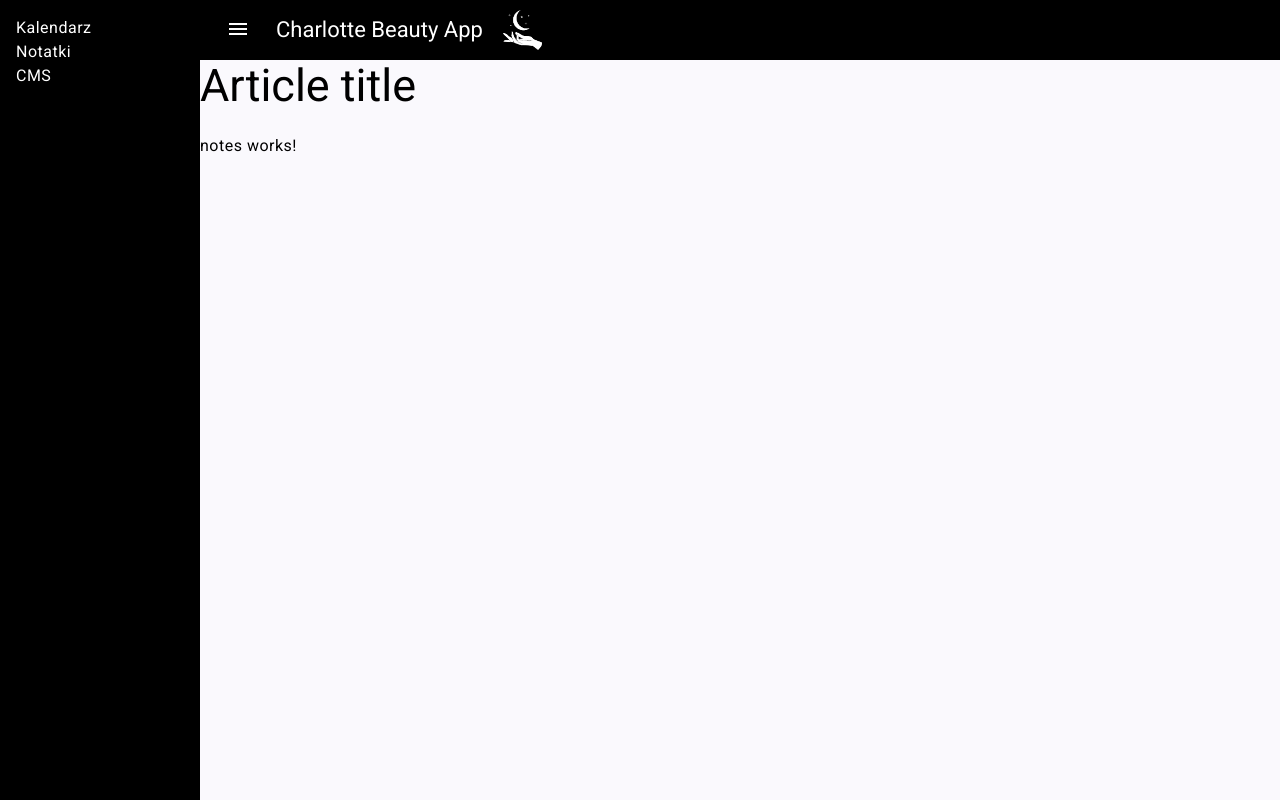
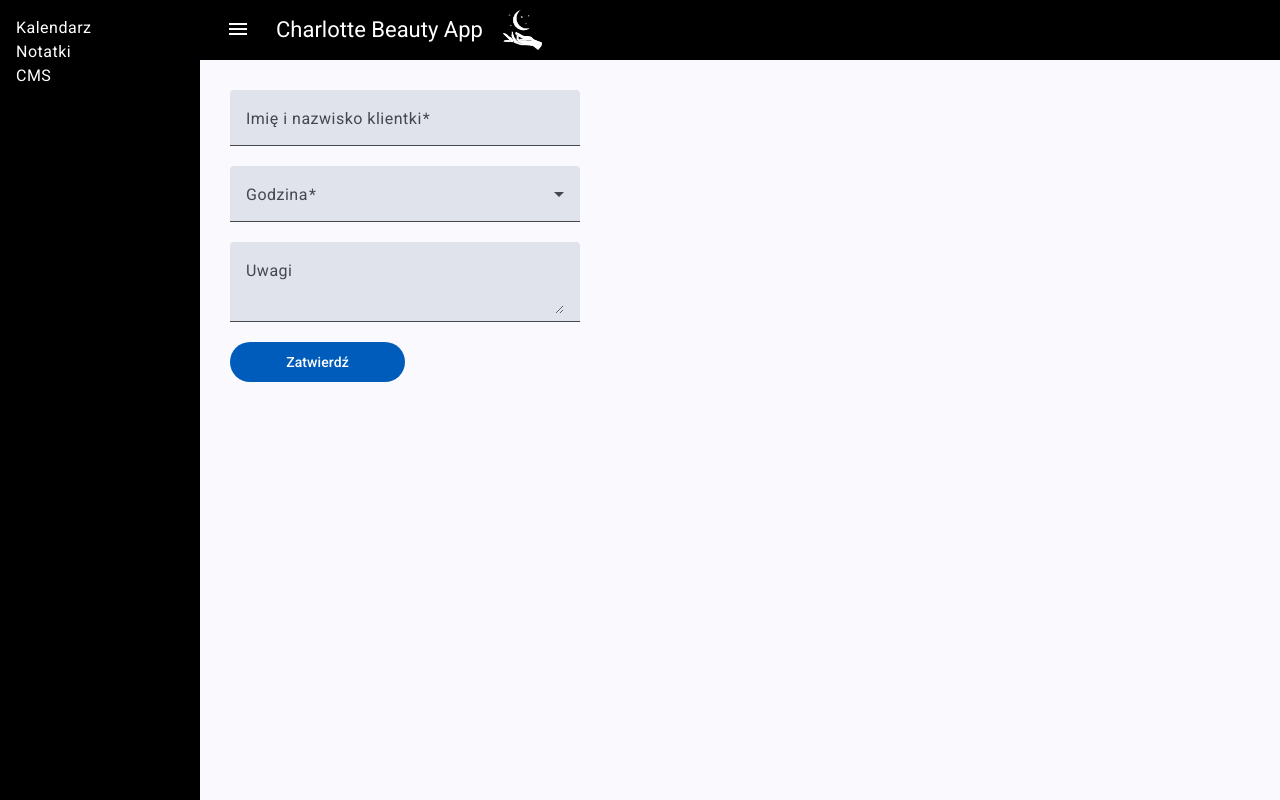
Before and after one commit to A1ien1385/Charlotte_Beauty_app, an Angular app: page /notes in a window 1280 px wide. Built offline with nearby package versions, Linux system fonts and the light colour scheme.

Commit message:
notes forms start

```diff
--- a/src/app/app.component.html
+++ b/src/app/app.component.html
@@ -2,14 +2,14 @@
 
 <mat-sidenav-container class="side-nav">
     <mat-sidenav #sidenav mode="side" [(opened)]="opened">
-      <div>
-       <a class="sidenav_text" routerLink="/calendar">Kalendarz</a>
+      <div class="sidenav_el" routerLink="/calendar">
+       <a class="sidenav_text">Kalendarz</a>
       </div>
-      <div>
-       <a class="sidenav_text" routerLink="/notes">Notatki</a>
+      <div class="sidenav_el" routerLink="/notes">
+       <a class="sidenav_text">Notatki</a>
       </div>
-      <div>
-        <a class="sidenav_text" routerLink="/cms">CMS</a>
+      <div class="sidenav_el" routerLink="/cms">
+        <a class="sidenav_text">CMS</a>
        </div>
     </mat-sidenav>
     <mat-sidenav-content>
@@ -23,8 +23,6 @@
           <div class="image_logo"></div>
         </div>
       </mat-toolbar>
-
-      <h2 style="color: black;">Article title</h2>
       <router-outlet></router-outlet>
     </mat-sidenav-content>
 </mat-sidenav-container>
--- a/src/app/app.component.scss
+++ b/src/app/app.component.scss
@@ -25,7 +25,6 @@
 
 .side-nav
 {
-
     color: white;
 }
 
@@ -36,11 +35,21 @@ mat-sidenav-container {
 
 
 mat-sidenav {
-    background-color: black;
+    background-color: rgb(0, 0, 0);
     width: 200px;
     padding: 16px;
     border-radius: 0;
 
+}
+
+.sidenav_el
+{
+    cursor: pointer;
+}
+
+.sidenav_el:hover
+{
+    background-color: rgba(255, 255, 255, 0.4)
 }
 
 .sidenav_text
--- a/src/app/notes/notes.component.html
+++ b/src/app/notes/notes.component.html
@@ -1 +1,34 @@
-<p style="color: black;">notes works!</p>
+<div class="form-container">
+    <form [formGroup]="form" (ngSubmit)="onSubmit()" class="form">
+      <mat-form-field appearance="fill">
+        <mat-label>Imię i nazwisko klientki</mat-label>
+        <input matInput formControlName="clientName" required>
+      </mat-form-field>
+
+      <mat-form-field appearance="fill">
+        <mat-label>Godzina</mat-label>
+        <mat-select formControlName="appointmentTime" required>
+          <mat-option value="8:00">8:00</mat-option>
+          <mat-option value="9:00">9:00</mat-option>
+          <mat-option value="10:00">10:00</mat-option>
+          <mat-option value="11:00">11:00</mat-option>
+          <mat-option value="12:00">12:00</mat-option>
+          <mat-option value="13:00">13:00</mat-option>
+          <mat-option value="14:00">14:00</mat-option>
+          <mat-option value="15:00">15:00</mat-option>
+          <mat-option value="16:00">16:00</mat-option>
+          <mat-option value="17:00">17:00</mat-option>
+          <mat-option value="18:00">18:00</mat-option>
+          <mat-option value="19:00">19:00</mat-option>
+          <mat-option value="20:00">20:00</mat-option>
+        </mat-select>
+      </mat-form-field>
+
+      <mat-form-field appearance="fill">
+        <mat-label>Uwagi</mat-label>
+        <textarea matInput formControlName="notes"></textarea>
+      </mat-form-field>
+
+      <button mat-flat-button type="submit">Zatwierdź</button>
+    </form>
+  </div>
--- a/src/app/notes/notes.component.scss
+++ b/src/app/notes/notes.component.scss
@@ -0,0 +1,16 @@
+.form-container {
+    margin-left: 30px;
+    margin-top: 30px;
+    width: 350px;
+    display: flex;
+    flex-direction: column;
+
+    .form {
+        display: flex;
+        flex-direction: column;
+
+        button {
+            width: 50%;
+        }
+    }
+}
--- a/src/app/notes/notes.component.ts
+++ b/src/app/notes/notes.component.ts
@@ -1,4 +1,5 @@
 import { Component } from '@angular/core';
+import { FormBuilder, FormGroup } from '@angular/forms';
 
 @Component({
   selector: 'app-notes',
@@ -6,5 +7,20 @@ import { Component } from '@angular/core';
   styleUrl: './notes.component.scss'
 })
 export class NotesComponent {
+  form: FormGroup;
 
+  constructor(private fb: FormBuilder) {
+    this.form = this.fb.group({
+      clientName: [''],
+      appointmentTime: [''],
+      notes: ['']
+    });
+  }
+
+  onSubmit() {
+    if (this.form.valid) {
+      console.log('Form Submitted!', this.form.value);
+      // You can handle form submission here
+    }
+  }
 }
```
Also changed, not shown: src/app/app.module.ts (+11 -1 lines), src/app/material/material.module.ts (+8 -1 lines).
